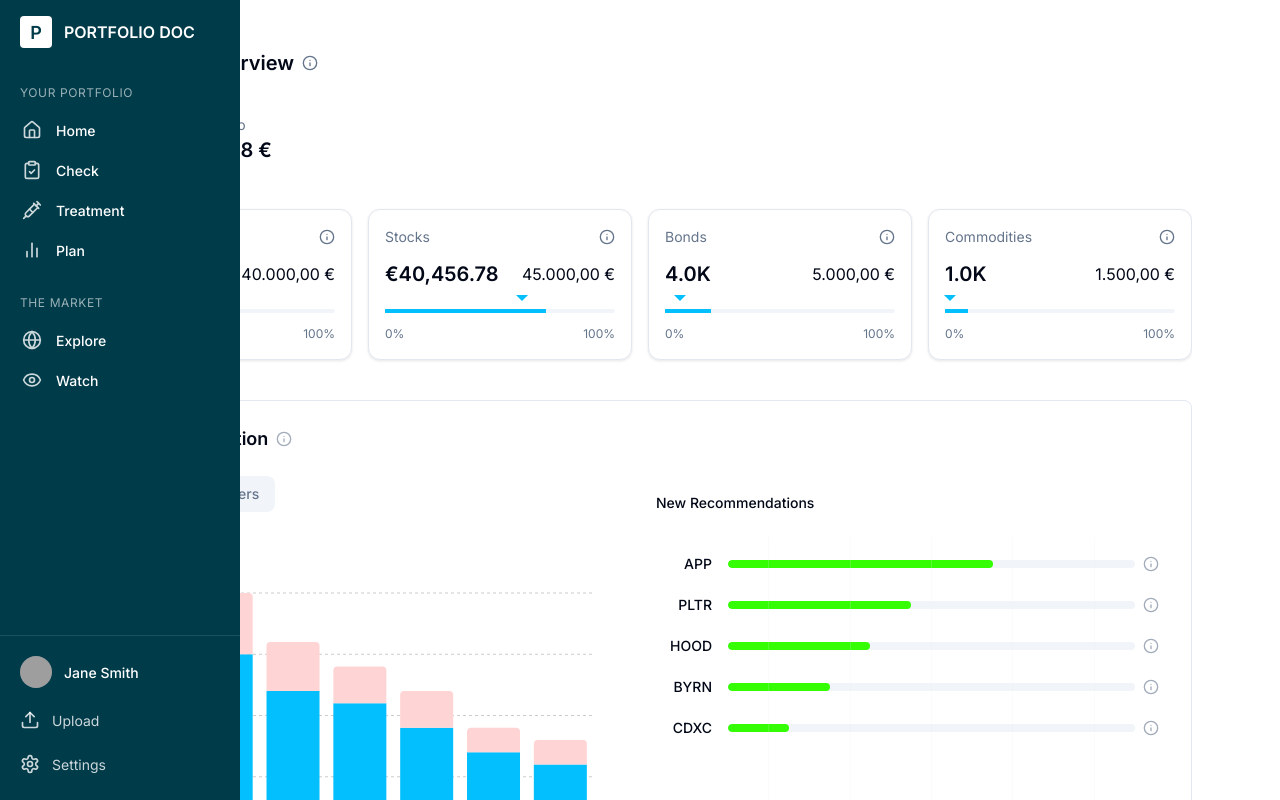
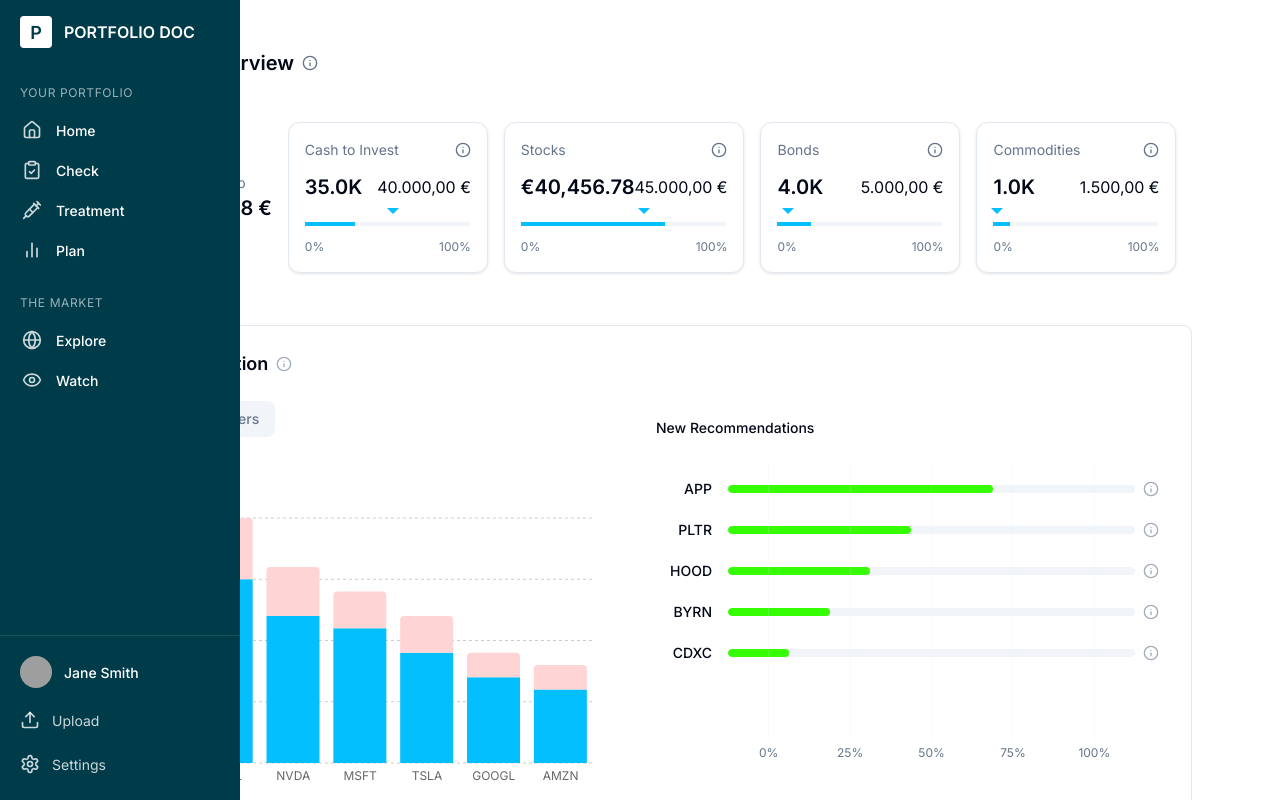
Before and after one commit to sundar-aidev/PDOC_Beta, a Next.js app in the folder my-app/: page / in a window 1280 px wide. Shown: the top 800 px of the page. Built offline with nearby package versions, Linux system fonts and the light colour scheme; grey boxes are pictures that could not be loaded.

Commit message:
Same Row Cards

```diff
--- a/my-app/components/wealth-treatment/multi-asset-overview.module.css
+++ b/my-app/components/wealth-treatment/multi-asset-overview.module.css
@@ -2,12 +2,14 @@
   margin-bottom: 2rem;
 }
 
+/* Keep the title above and the row (portfolioHeader) below */
 .overview {
   display: flex;
-  flex-direction: column;
+  flex-direction: column; /* Title on top, row below */
   gap: 1.5rem;
 }
 
+/* Title styling */
 .title {
   display: flex;
   align-items: center;
@@ -17,18 +19,24 @@
   color: hsl(var(--foreground));
 }
 
+/* Main row container for portfolio info and cards */
 .portfolioHeader {
   display: flex;
-  align-items: center;
+  align-items: center;       /* or flex-start if you want top-aligned */
+  justify-content: space-between;
   padding: 0.75rem;
   background-color: transparent;
   border: none;
+  flex-wrap: nowrap;         /* Prevents wrapping to a new line */
+  gap: 1rem;                 /* Optional: spacing between info & cards */
 }
 
+/* Left side (avatar + "Your Portfolio") */
 .portfolioInfo {
   display: flex;
   align-items: center;
   gap: 1rem;
+  flex: 0 0 auto;            /* Prevents it from growing or shrinking */
 }
 
 .portfolioLabel {
@@ -44,16 +52,20 @@
   color: hsl(var(--foreground));
 }
 
+/* Right side: container for asset cards */
 .grid {
   display: flex;
+  flex-wrap: nowrap;         /* Keeps cards in a single row */
   gap: 1rem;
-  overflow-x: auto;
-  padding: 0.5rem 0;
+  overflow-x: auto;          /* Horizontal scroll if not enough space */
+  padding: 0.5rem 0;         /* Adjust as needed */
+  flex: 1 1 auto;            /* Occupies remaining space */
 }
 
+/* Each card */
 .card {
   min-width: 200px;
-  flex: 1;
+  flex: 0 0 auto;            /* Ensures the card won't stretch and wrap */
   padding: 1rem;
   background-color: hsl(var(--background));
   border: 1px solid hsl(var(--border));
@@ -123,12 +135,12 @@
 
 .idealMarker {
   position: absolute;
-  top: -14px; /* Adjusted to align with ideal amount */
+  top: -14px; /* Adjust to align with the ideal amount pointer */
   width: 0;
   height: 0;
   border-left: 6px solid transparent;
   border-right: 6px solid transparent;
-  border-top: 6px solid #03bffd; /* Updated to dark blue */
+  border-top: 6px solid #03bffd; /* Adjust color if desired */
   transform: translateX(-50%);
 }
 
--- a/my-app/components/wealth-treatment/multi-asset-overview.tsx
+++ b/my-app/components/wealth-treatment/multi-asset-overview.tsx
@@ -1,8 +1,123 @@
+// "use client"
+
+// import { Info } from "lucide-react"
+// import { Card } from "@/components/ui/card"
+// import { Tooltip, TooltipContent, TooltipProvider, TooltipTrigger } from "@/components/ui/tooltip"
+// import { Avatar } from "@/components/ui/avatar"
+// import styles from "./multi-asset-overview.module.css"
+
+// interface Asset {
+//   type: string
+//   value: number
+//   formattedValue: string
+//   percentage: number
+//   idealAmount: number
+//   currency: string
+// }
+
+// interface MultiAssetOverviewProps {
+//   totalValue: number
+//   assets: Asset[]
+//   avatarUrl: string
+// }
+
+// export function MultiAssetOverview({ totalValue, assets, avatarUrl }: MultiAssetOverviewProps) {
+//   const formatCurrency = (value: number | undefined) => {
+//     if (typeof value !== "number") {
+//       return "-";
+//     }
+//     return value.toLocaleString("de-DE", {
+//       style: "currency",
+//       currency: "EUR",
+//       minimumFractionDigits: 2,
+//     });
+//   }
+
+//   return (
+//     <section className={styles.container}>
+//       <div className={styles.overview}>
+//         <h2 className={styles.title}>
+//           <span>Multi Asset Overview</span>
+//           <TooltipProvider>
+//             <Tooltip>
+//               <TooltipTrigger>
+//                 <Info className={styles.infoIcon} />
+//               </TooltipTrigger>
+//               <TooltipContent>Overview of your portfolio assets</TooltipContent>
+//             </Tooltip>
+//           </TooltipProvider>
+//         </h2>
+
+//         <div className={styles.portfolioHeader}>
+//           <div className={styles.portfolioInfo}>
+//             <Avatar src={avatarUrl} alt="Portfolio Avatar" />
+//             <div>
+//               <span className={styles.portfolioLabel}>Your Portfolio</span>
+//               <span className={styles.portfolioValue}>{formatCurrency(totalValue)}</span>
+//             </div>
+//           </div>
+//         </div>
+
+//         <div className={styles.grid}>
+//           {assets.map((asset) => (
+//             <Card key={asset.type} className={styles.card}>
+//               <div className={styles.cardHeader}>
+//                 <span className={styles.assetType}>{asset.type}</span>
+//                 <TooltipProvider>
+//                   <Tooltip>
+//                     <TooltipTrigger>
+//                       <Info className={styles.infoIcon} />
+//                     </TooltipTrigger>
+//                     <TooltipContent>Details about {asset.type.toLowerCase()}</TooltipContent>
+//                   </Tooltip>
+//                 </TooltipProvider>
+//               </div>
+//               <div className={styles.cardContent}>
+//                 <div className={styles.valueContainer}>
+//                   <span className={styles.value}>{asset.formattedValue}</span>
+//                   <TooltipProvider>
+//                     <Tooltip>
+//                       <TooltipTrigger className={styles.idealIndicator}>
+//                         <span className={styles.idealAmount}>{formatCurrency(asset.idealAmount)}</span>
+//                       </TooltipTrigger>
+//                       <TooltipContent>Ideal amount for {asset.type.toLowerCase()}</TooltipContent>
+//                     </Tooltip>
+//                   </TooltipProvider>
+//                 </div>
+//                 <div className={styles.progressContainer}>
+//                   <div className={styles.progressTrack}>
+//                     <div className={styles.progressBar} style={{ width: `${asset.percentage}%` }} />
+//                     <div
+//                       className={styles.idealMarker}
+//                       style={{
+//                         left: `${(asset.idealAmount / totalValue) * 100}%`,
+//                       }}
+//                     />
+//                   </div>
+//                   <div className={styles.percentageScale}>
+//                     <span>0%</span>
+//                     <span>100%</span>
+//                   </div>
+//                 </div>
+//               </div>
+//             </Card>
+//           ))}
+//         </div>
+//       </div>
+//     </section>
+//   )
+// }
+
 "use client"
 
 import { Info } from "lucide-react"
 import { Card } from "@/components/ui/card"
-import { Tooltip, TooltipContent, TooltipProvider, TooltipTrigger } from "@/components/ui/tooltip"
+import {
+  Tooltip,
+  TooltipContent,
+  TooltipProvider,
+  TooltipTrigger,
+} from "@/components/ui/tooltip"
 import { Avatar } from "@/components/ui/avatar"
 import styles from "./multi-asset-overview.module.css"
 
@@ -22,15 +137,15 @@ interface MultiAssetOverviewProps {
 }
 
 export function MultiAssetOverview({ totalValue, assets, avatarUrl }: MultiAssetOverviewProps) {
-  const formatCurrency = (value: number | undefined) => {
+  const formatCurrency = (value: number | undefined): string => {
     if (typeof value !== "number") {
-      return "-";
+      return "-"
     }
     return value.toLocaleString("de-DE", {
       style: "currency",
       currency: "EUR",
       minimumFractionDigits: 2,
-    });
+    })
   }
 
   return (
@@ -48,6 +163,7 @@ export function MultiAssetOverview({ totalValue, assets, avatarUrl }: MultiAsset
           </TooltipProvider>
         </h2>
 
+        {/* Main row container for portfolio info and asset cards */}
         <div className={styles.portfolioHeader}>
           <div className={styles.portfolioInfo}>
             <Avatar src={avatarUrl} alt="Portfolio Avatar" />
@@ -56,8 +172,6 @@ export function MultiAssetOverview({ totalValue, assets, avatarUrl }: MultiAsset
               <span className={styles.portfolioValue}>{formatCurrency(totalValue)}</span>
             </div>
           </div>
-        </div>
-
           <div className={styles.grid}>
             {assets.map((asset) => (
               <Card key={asset.type} className={styles.card}>
@@ -68,25 +182,36 @@ export function MultiAssetOverview({ totalValue, assets, avatarUrl }: MultiAsset
                       <TooltipTrigger>
                         <Info className={styles.infoIcon} />
                       </TooltipTrigger>
-                    <TooltipContent>Details about {asset.type.toLowerCase()}</TooltipContent>
+                      <TooltipContent>
+                        Details about {asset.type.toLowerCase()}
+                      </TooltipContent>
                     </Tooltip>
                   </TooltipProvider>
                 </div>
+
                 <div className={styles.cardContent}>
                   <div className={styles.valueContainer}>
                     <span className={styles.value}>{asset.formattedValue}</span>
                     <TooltipProvider>
                       <Tooltip>
                         <TooltipTrigger className={styles.idealIndicator}>
-                        <span className={styles.idealAmount}>{formatCurrency(asset.idealAmount)}</span>
+                          <span className={styles.idealAmount}>
+                            {formatCurrency(asset.idealAmount)}
+                          </span>
                         </TooltipTrigger>
-                      <TooltipContent>Ideal amount for {asset.type.toLowerCase()}</TooltipContent>
+                        <TooltipContent>
+                          Ideal amount for {asset.type.toLowerCase()}
+                        </TooltipContent>
                       </Tooltip>
                     </TooltipProvider>
                   </div>
+
                   <div className={styles.progressContainer}>
                     <div className={styles.progressTrack}>
-                    <div className={styles.progressBar} style={{ width: `${asset.percentage}%` }} />
+                      <div
+                        className={styles.progressBar}
+                        style={{ width: `${asset.percentage}%` }}
+                      />
                       <div
                         className={styles.idealMarker}
                         style={{
@@ -104,6 +229,7 @@ export function MultiAssetOverview({ totalValue, assets, avatarUrl }: MultiAsset
             ))}
           </div>
         </div>
+      </div>
     </section>
   )
 }
```
Lines whose indentation alone changed are shown as unchanged.
